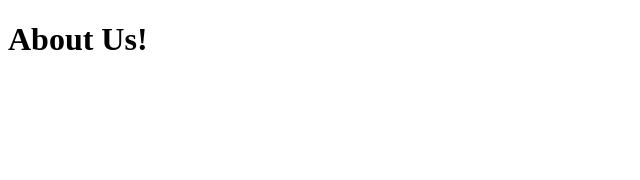
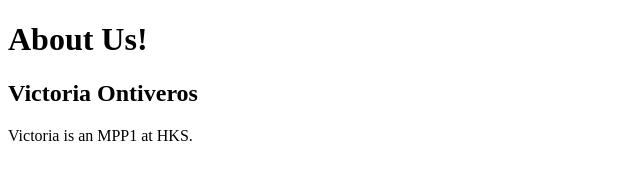
Before and after one commit to vontiveros/project, a plain HTML site: page our-team/index.html in a window 1280 px wide. Shown: the whole page, without its empty margins (0-640 px from the left). Drawn offline with Linux system fonts and the light colour scheme.

Commit message:
add bio to about us for Victoria

```diff
--- a/our-team/index.html
+++ b/our-team/index.html
@@ -5,5 +5,7 @@
     </head>
     <body>
         <h1>About Us!</h1>
+        <h2> Victoria Ontiveros </h2>
+        <p> Victoria is an MPP1 at HKS. </p>
     </body>
 </html>
```
